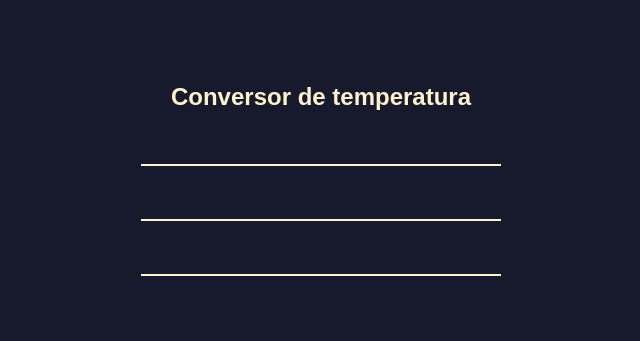
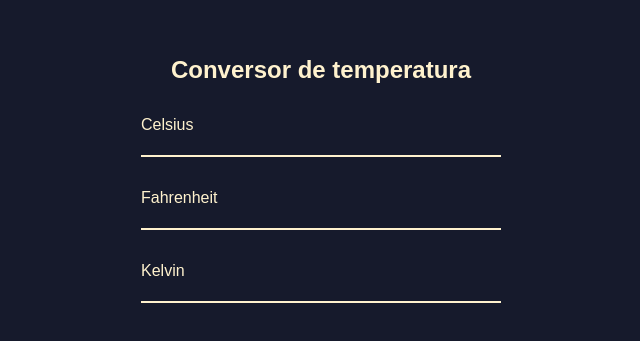
Before and after one commit to rafaelomrac/temperature-converter, a plain HTML site: page index.html in a window 1280 px wide. Shown: the part 205-546 px from the top of the page, without its empty margins (319-959 px from the left). Drawn offline with Linux system fonts and the light colour scheme; a web font is replaced by a local one.

Commit message:
including label

```diff
--- a/index.html
+++ b/index.html
@@ -13,18 +13,18 @@
         <h1>Conversor de temperatura</h1>
 
         <div class="input-group">
-            <label for="celsius">
+            <label for="celsius">Celsius
                 <input type="number" id="celsius">
             </label>
         </div>
 
-        <div class="input-group">
+        <div class="input-group">Fahrenheit
             <label for="fahrenheit">
                 <input type="number" id="fahrenheit">
             </label>
         </div>
 
-        <div class="input-group">
+        <div class="input-group">Kelvin
             <label for="kelvin">
                  <input type="number" id="kelvin">
             </label>
```
